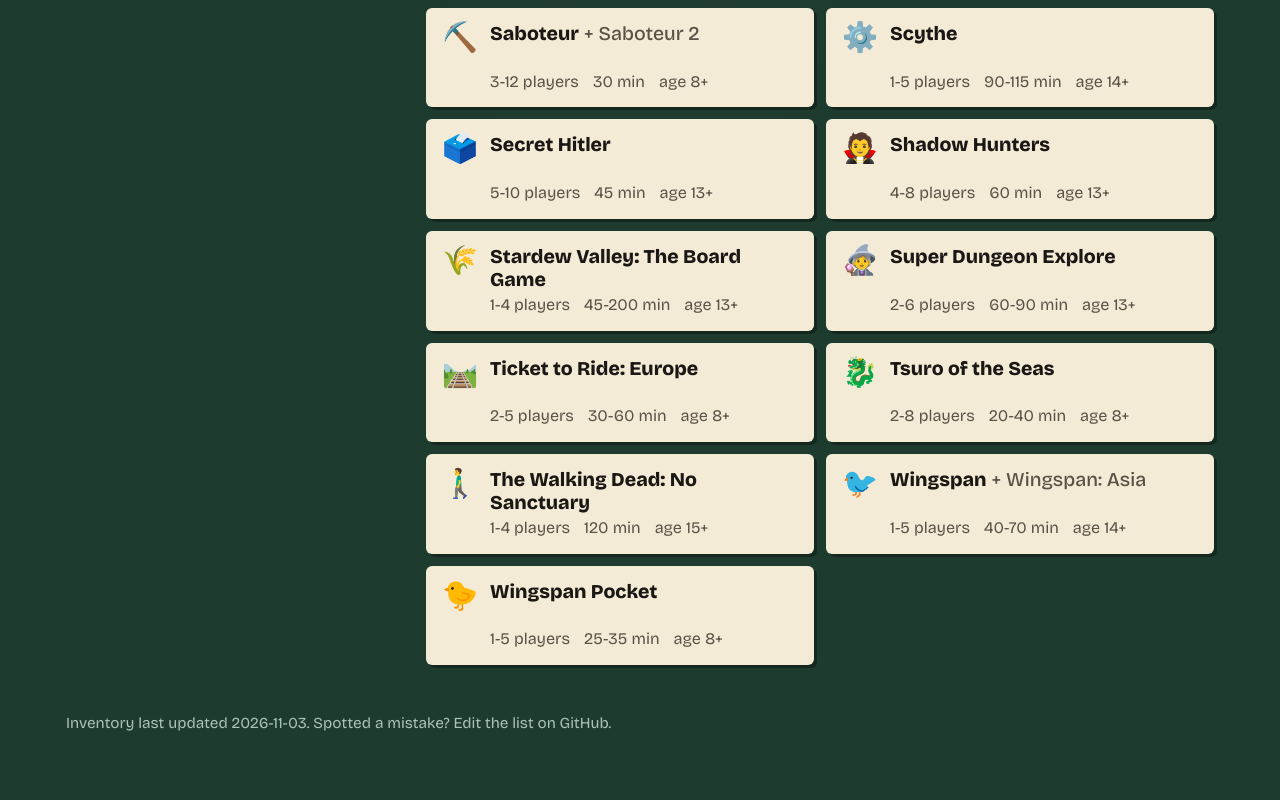
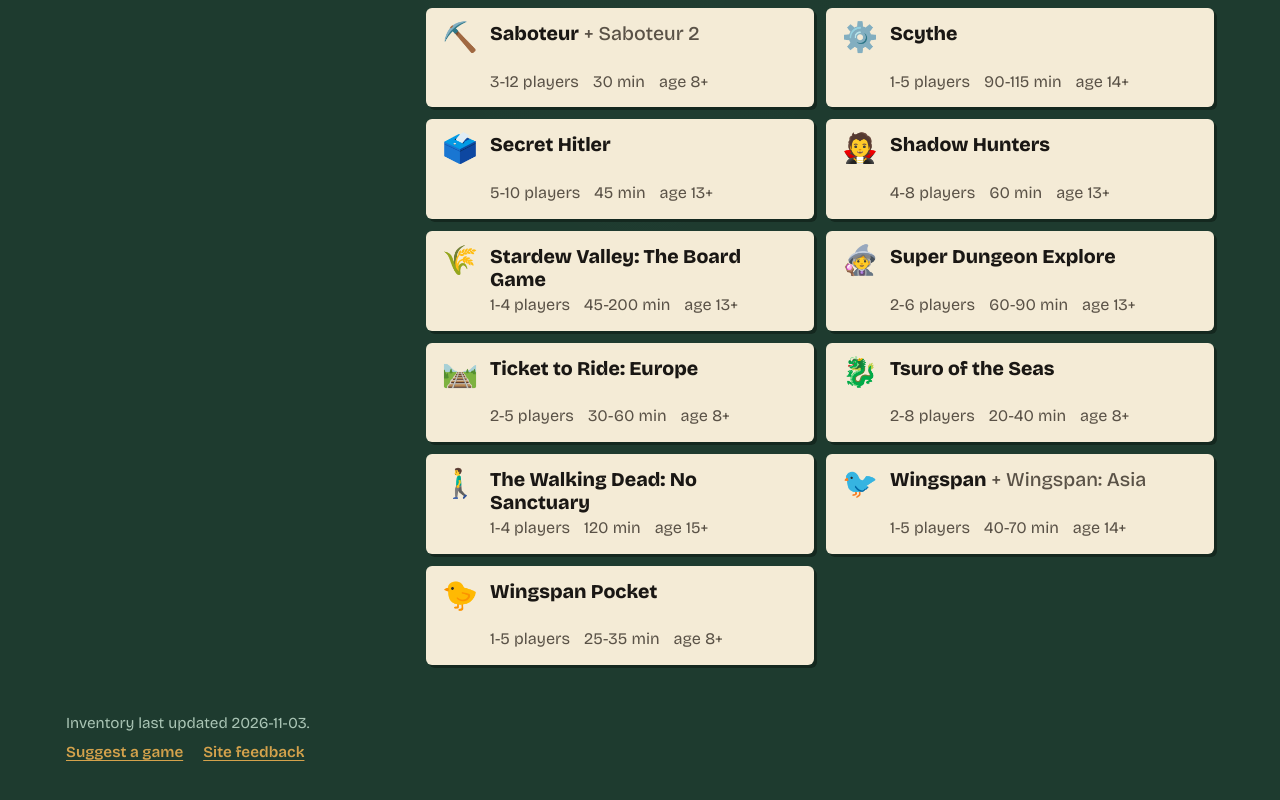
Before and after one commit to nbogie/guild-of-gaming-inventory, a React (Vite) app: page / in a window 1280 px wide. Shown: the part 1819-2619 px from the top of the page. Built offline with nearby package versions, Linux system fonts and the light colour scheme.

Commit message:
add links to "suggest game" form and site feedback form

```diff
--- a/src/App.tsx
+++ b/src/App.tsx
@@ -4,6 +4,7 @@ import Shelf from './components/Shelf'
 import { inventory } from './data'
 import { useLists } from './lists'
 import { LIST_IDS } from './types'
+import { LINKS } from './links'
 
 type Page = 'shelf' | 'lists'
 
@@ -42,7 +43,24 @@ export default function App() {
       </main>
 
       <footer className="colophon">
-        <p>Inventory last updated {inventory.meta.lastUpdated}. Spotted a mistake? Edit the list on GitHub.</p>
+        <p>Inventory last updated {inventory.meta.lastUpdated}.</p>
+        <p className="colophon-links">
+          {LINKS.suggestAGame && (
+            <a href={LINKS.suggestAGame} target="_blank" rel="noopener noreferrer">
+              Suggest a game
+            </a>
+          )}
+          {LINKS.siteFeedback && (
+            <a href={LINKS.siteFeedback} target="_blank" rel="noopener noreferrer">
+              Site feedback
+            </a>
+          )}
+          {LINKS.editOnGitHub && (
+            <a href={LINKS.editOnGitHub} target="_blank" rel="noopener noreferrer">
+              Fix a mistake on GitHub
+            </a>
+          )}
+        </p>
       </footer>
     </div>
   )
--- /dev/null
+++ b/src/links.ts
@@ -0,0 +1,6 @@
+/** External links. Fill these in once the Google Forms exist; a null link is hidden. */
+export const LINKS = {
+  suggestAGame: 'https://forms.gle/jNqqUEuSWfva3DZo8' as string | null,
+  siteFeedback: 'https://forms.gle/29sHWb2wCN3kWQZt7' as string | null,
+  editOnGitHub: null as string | null,
+}
--- a/src/styles.css
+++ b/src/styles.css
@@ -598,6 +598,23 @@ button {
   font-size: 0.9rem;
 }
 
+.colophon p {
+  margin: 0 0 8px;
+}
+
+.colophon-links {
+  display: flex;
+  flex-wrap: wrap;
+  gap: 6px 20px;
+}
+
+.colophon-links a {
+  color: var(--brass);
+  font-weight: 600;
+  text-decoration: underline;
+  text-underline-offset: 3px;
+}
+
 @media (prefers-reduced-motion: no-preference) {
   .chip,
   .tag,
```
